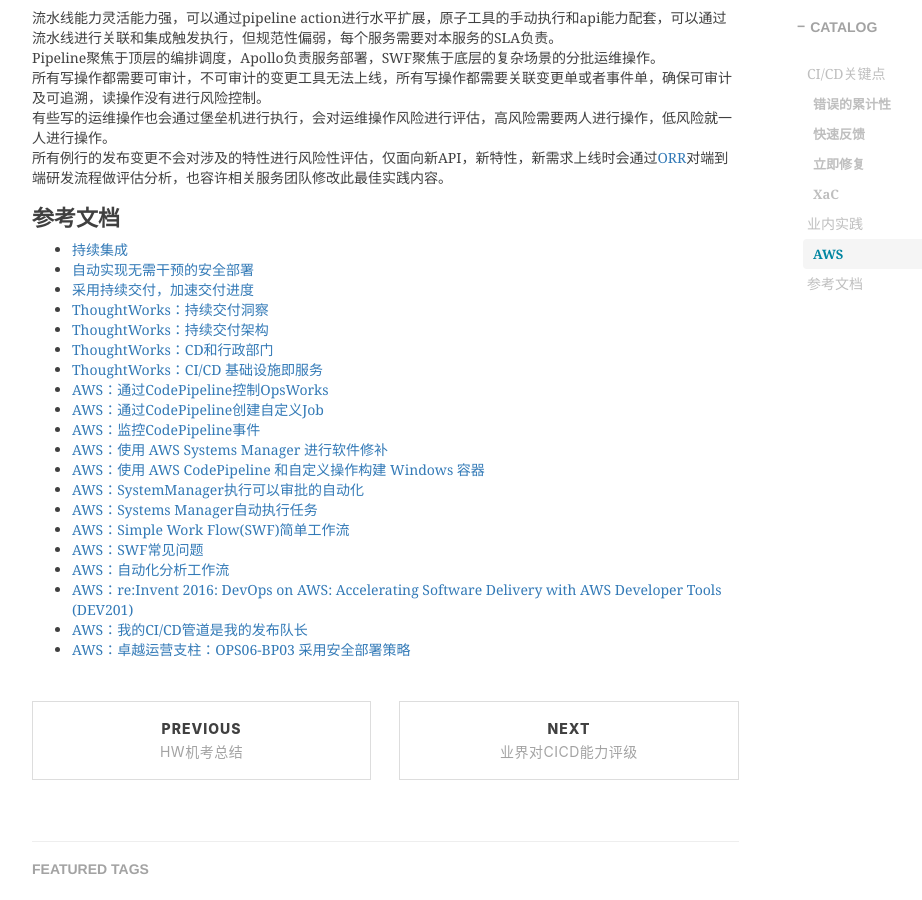
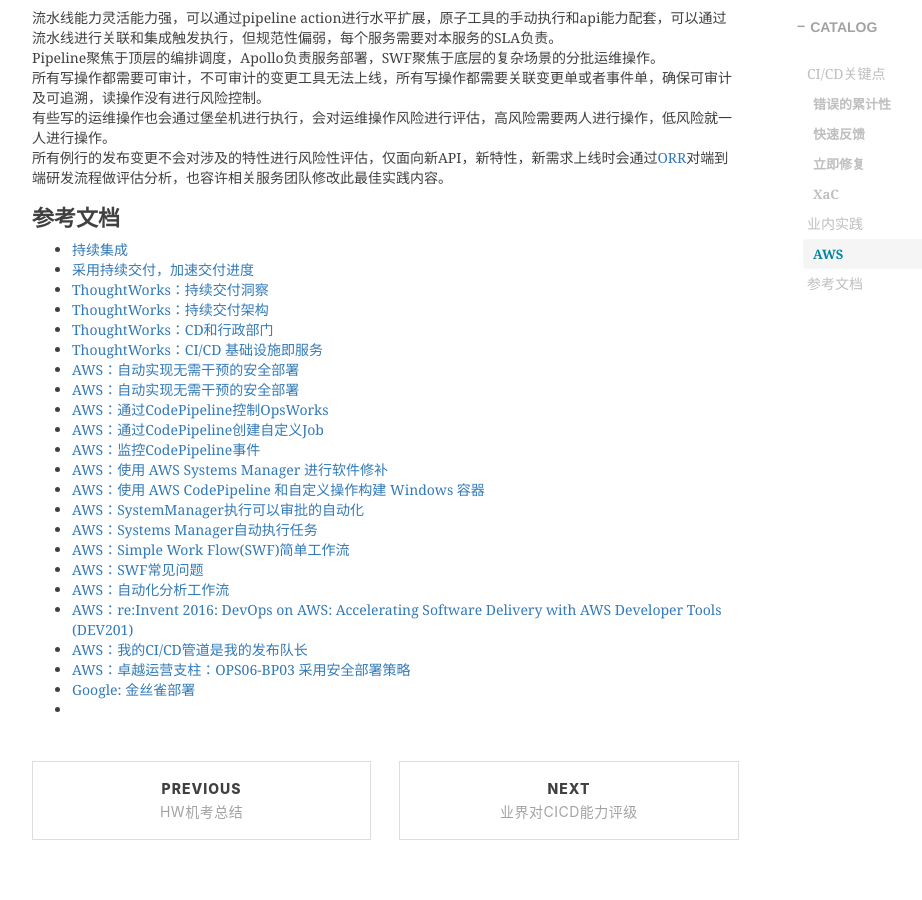
Before and after one commit to shihai1991/shihai1991.github.io, a Jekyll site: the page built from _posts/2024-10-06-持续集成与持续交付.md, in a window 1280 px wide and 900 px high, scrolled down 1106 px. Shown: the whole window, without its empty margins (233-1155 px from the left). Built offline with Jekyll 4.4.1, drawn with Linux system fonts in a browser that asks for light colours; nearby versions of some CDN libraries; comment, search, counter and statistics services are not loaded.

Commit message:
Update 2024-10-06-持续集成与持续交付.md

```diff
--- a/_posts/2024-10-06-持续集成与持续交付.md
+++ b/_posts/2024-10-06-持续集成与持续交付.md
@@ -36,12 +36,13 @@
 
 # 参考文档
 - [持续集成](https://martinfowler.com/articles/continuousIntegration.html)
-- [自动实现无需干预的安全部署](https://aws.amazon.com/cn/builders-library/automating-safe-hands-off-deployments/)
 - [采用持续交付，加速交付进度](https://aws.amazon.com/cn/builders-library/going-faster-with-continuous-delivery/)
 - [ThoughtWorks：持续交付洞察](https://www.thoughtworks.com/insights/topic/continuous-delivery)
 - [ThoughtWorks：持续交付架构](https://www.thoughtworks.com/insights/blog/architecting-continuous-delivery)
 - [ThoughtWorks：CD和行政部门](https://www.thoughtworks.com/insights/blog/cd-and-executive)
 - [ThoughtWorks：CI/CD 基础设施即服务](https://www.thoughtworks.com/radar/techniques/ci-cd-infrastructure-as-a-service)
+- [AWS：自动实现无需干预的安全部署](https://aws.amazon.com/cn/builders-library/automating-safe-hands-off-deployments/)
+- [AWS：自动实现无需干预的安全部署](https://www.youtube.com/watch?v=ngnMj1zbMPY)
 - [AWS：通过CodePipeline控制OpsWorks](https://docs.aws.amazon.com/opsworks/latest/userguide/other-services-cp-chef12-update.html)
 - [AWS：通过CodePipeline创建自定义Job](https://docs.aws.amazon.com/codepipeline/latest/userguide/actions-create-custom-action.html)
 - [AWS：监控CodePipeline事件](https://docs.aws.amazon.com/codepipeline/latest/userguide/detect-state-changes-cloudwatch-events.html#detect-state-events-action)
@@ -55,3 +56,5 @@
 - [AWS：re:Invent 2016: DevOps on AWS: Accelerating Software Delivery with AWS Developer Tools (DEV201)](https://www.youtube.com/watch?v=-ddpq2VQNxo)
 - [AWS：我的CI/CD管道是我的发布队长](https://aws.amazon.com/cn/builders-library/cicd-pipeline/)
 - [AWS：卓越运营支柱：OPS06-BP03 采用安全部署策略](https://docs.aws.amazon.com/wellarchitected/latest/operational-excellence-pillar/ops_mit_deploy_risks_deploy_mgmt_sys.html)
+- [Google: 金丝雀部署](https://sre.google/workbook/canarying-releases/)
+-
```
